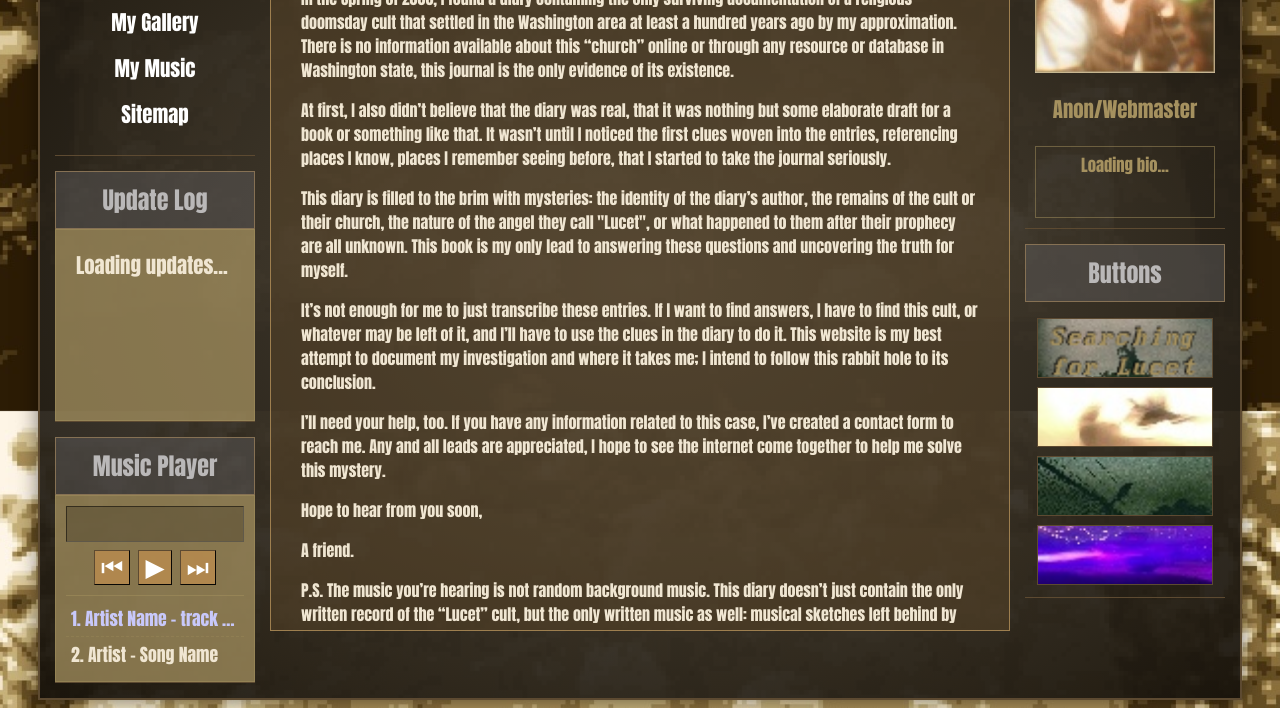
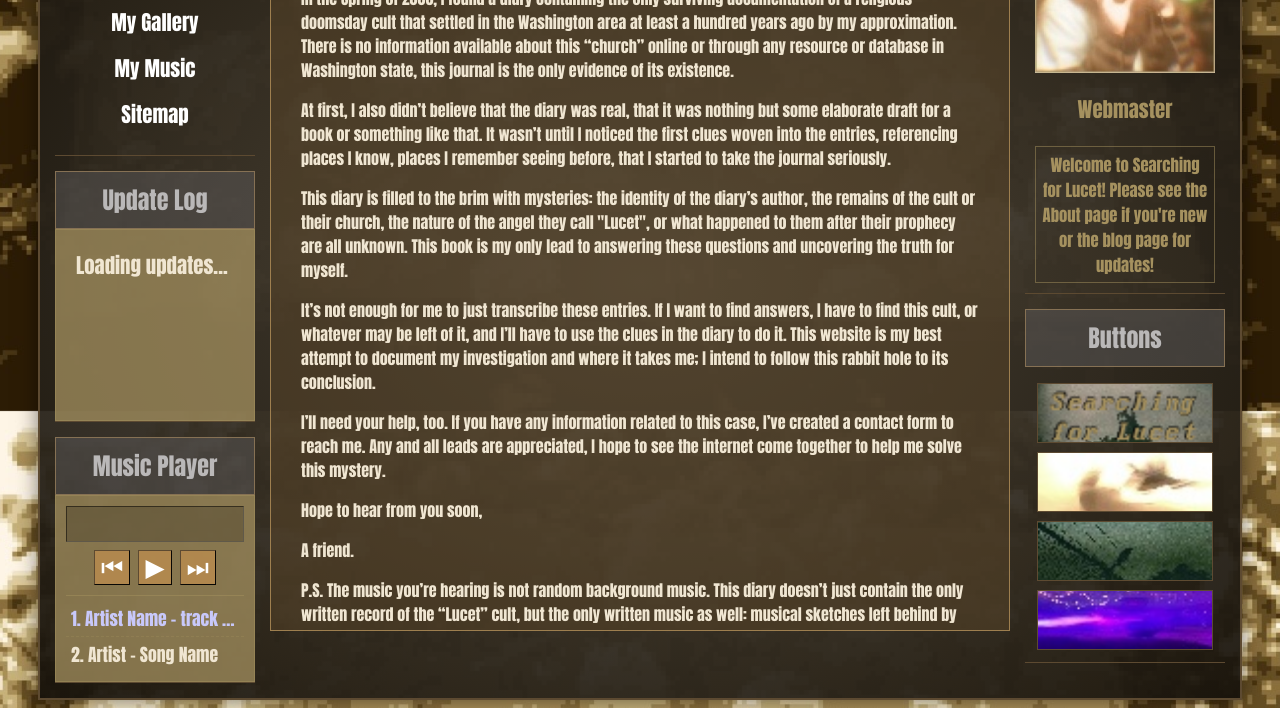
Before and after one commit to unmemero/alex_page, a website: page src/pages/about.html in a window 1280 px wide. Shown: the part 389-1097 px from the top of the page. Drawn offline with Linux system fonts and the light colour scheme; files whose address does not match are found by name; a web font is replaced by a local one.

Commit message:
Added webmaster bio

```diff
--- a/src/pages/about.html
+++ b/src/pages/about.html
@@ -81,9 +81,9 @@
                 <div class="box-content profile-box">
                     <!--Placeholder for homer's profile picture -->
                     <div id="profile-pic"><img src="/assets/images/webmaster.jpeg" alt=""></div>
-                    <p class="bio-title"><strong>Anon/Webmaster</strong></p>
+                    <p class="bio-title"><strong>Webmaster</strong></p>
                     <div id="webmaster-desc">
-                        Loading bio...
+                        Welcome to Searching for Lucet! Please see the About page if you're new or the blog page for updates!
                     </div>
                 </div>
             </div>
```
